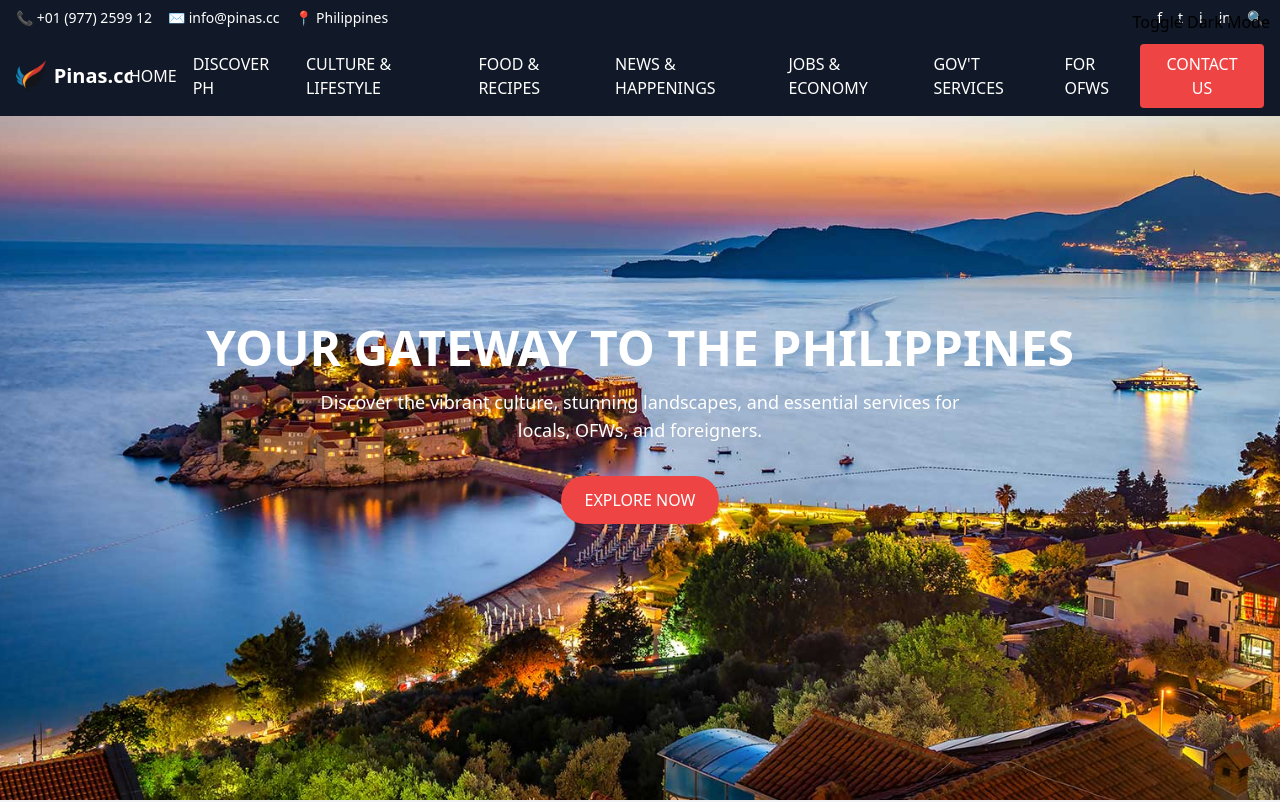
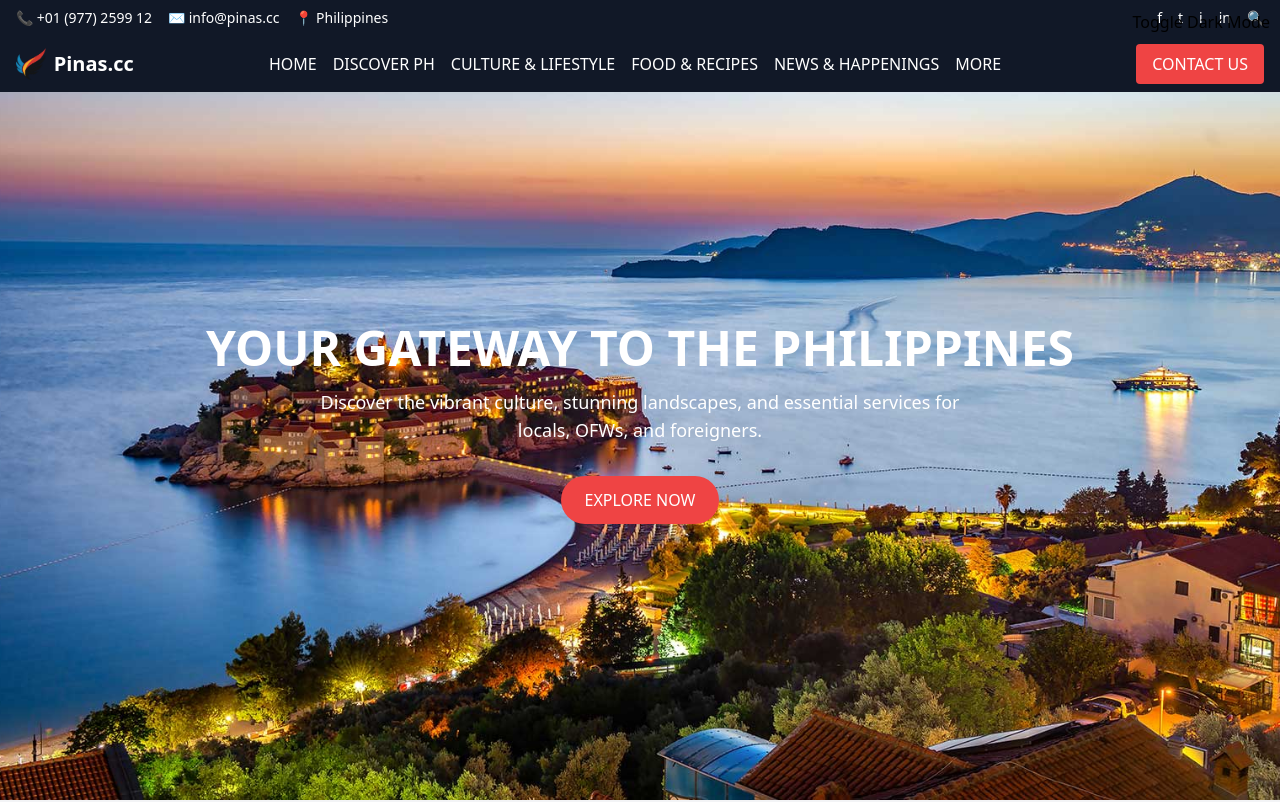
Before and after one commit to chesteralan/pinascc-react-firebase, a React (Vite) app: page / in a window 1280 px wide. Shown: the top 802 px of the page. Built offline with nearby package versions, Linux system fonts and the light colour scheme.

Commit message:
fix: missing nav links

```diff
--- a/src/components/Header/Header.tsx
+++ b/src/components/Header/Header.tsx
@@ -101,24 +101,53 @@ const Header: React.FC<HeaderProps> = ({ darkMode }) => {
           >
             NEWS & HAPPENINGS
           </Link>
+          <div className="relative group">
+            <button
+              className={`hover:text-gray-800 ${scrolled ? (darkMode ? "text-gray-400" : "text-gray-600") : "text-white"}`}
+            >
+              MORE
+            </button>
+            <div
+              className={`absolute hidden group-hover:block top-full w-48 ${darkMode ? "bg-gray-800" : "bg-white"} shadow-lg rounded-md py-2`}
+            >
               <Link
                 to="/jobs-economy"
-            className={`hover:text-gray-800 ${scrolled ? (darkMode ? "text-gray-400" : "text-gray-600") : "text-white"}`}
+                className={`block px-4 py-2 text-sm ${darkMode ? "text-gray-400 hover:text-white" : "text-gray-600 hover:text-gray-800"}`}
               >
                 JOBS & ECONOMY
               </Link>
               <Link
                 to="/govt-services"
-            className={`hover:text-gray-800 ${scrolled ? (darkMode ? "text-gray-400" : "text-gray-600") : "text-white"}`}
+                className={`block px-4 py-2 text-sm ${darkMode ? "text-gray-400 hover:text-white" : "text-gray-600 hover:text-gray-800"}`}
               >
                 GOV'T SERVICES
               </Link>
               <Link
                 to="/ofws-balikbayans"
-            className={`hover:text-gray-800 ${scrolled ? (darkMode ? "text-gray-400" : "text-gray-600") : "text-white"}`}
+                className={`block px-4 py-2 text-sm ${darkMode ? "text-gray-400 hover:text-white" : "text-gray-600 hover:text-gray-800"}`}
               >
                 FOR OFWS
               </Link>
+              <Link
+                to="/pinas-now-tools"
+                className={`block px-4 py-2 text-sm ${darkMode ? "text-gray-400 hover:text-white" : "text-gray-600 hover:text-gray-800"}`}
+              >
+                PINAS NOW TOOLS
+              </Link>
+              <Link
+                to="/video-visuals-hub"
+                className={`block px-4 py-2 text-sm ${darkMode ? "text-gray-400 hover:text-white" : "text-gray-600 hover:text-gray-800"}`}
+              >
+                VIDEO & VISUALS HUB
+              </Link>
+              <Link
+                to="/social-and-community"
+                className={`block px-4 py-2 text-sm ${darkMode ? "text-gray-400 hover:text-white" : "text-gray-600 hover:text-gray-800"}`}
+              >
+                SOCIAL & COMMUNITY
+              </Link>
+            </div>
+          </div>
         </nav>
         <button className="hidden md:block bg-red-500 text-white px-4 py-2 rounded">
           CONTACT US
```
Lines whose indentation alone changed are shown as unchanged.
